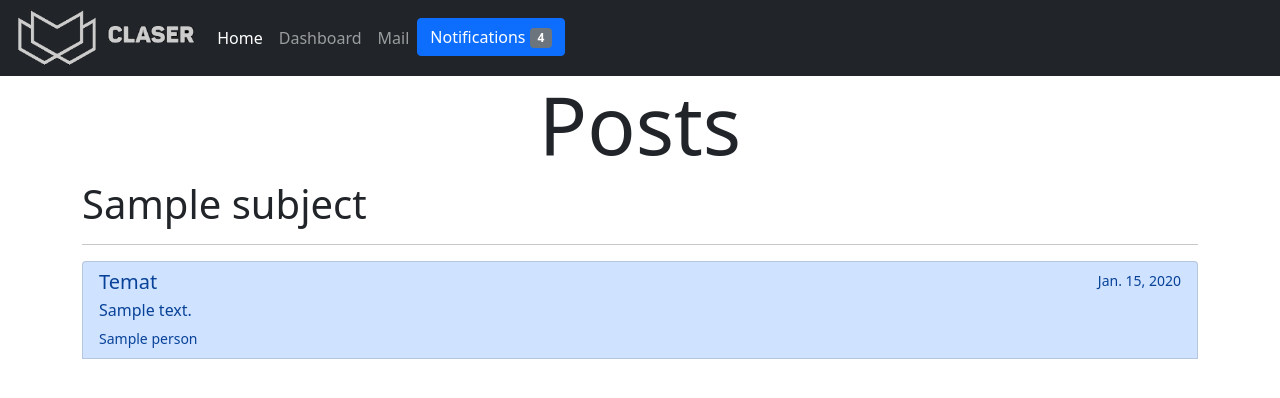
After one commit to michalwrona01/Claser, a Django app: page /subject_panel/1 in a window 1280 px wide. The commit adds this page. Shown: the top 398 px of the page. Run offline with Django 3.2, Linux system fonts and the light colour scheme; tables that the repository leaves empty hold one stand-in row (values such as "Sample post").

Commit message:
Add display posts of subjects

```diff
--- a/app/models.py
+++ b/app/models.py
@@ -1,7 +1,4 @@
 from django.db import models
-from django.contrib.auth.models import User
-from django.db.models.deletion import SET_NULL
-
 
 
 class Subject(models.Model):
@@ -27,8 +24,20 @@ class Person(models.Model):
         return f'{self.name}, {self.classroom.name}'
 
 class Mark(models.Model):
-    mark_number = models.IntegerField(null=False)
-    mark_name = models.CharField(max_length=30, null=True)
+    MARK_NUMBER = (
+        (1, '1'),
+        (1.5 , '1+'),
+        (2, '2'),
+        (2.5, '2+'),
+        (3, '3'),
+        (3.5, '3+'),
+        (4, '4'),
+        (4.5, '4+'),
+        (5, '5'),
+        (5.5, '5+'),
+        (6, '6'),
+    )
+    mark_number = models.IntegerField(null=False, choices=MARK_NUMBER)
     subjects = models.ForeignKey(Subject, null=True, on_delete=models.CASCADE)
     students = models.ManyToManyField(Person)
 
--- a/app/templates/app/dashboard.html
+++ b/app/templates/app/home.html
@@ -15,7 +15,7 @@
     <tr>
     <th style="text-align: center;">
         {% for subject in subjects %}
-            <a style="margin: 5px;" href="#" class="btn btn-primary btn-lg"><h5><b>{{subject}}</b></h5>
+            <a style="margin: 5px;" href="{% url 'subject_panel' subject.id %}" class="btn btn-primary btn-lg"><h5><b>{{subject}}</b></h5>
         {% endfor %}
     </th>
     </tr>
--- a/app/templates/app/navbar.html
+++ b/app/templates/app/navbar.html
@@ -8,10 +8,10 @@
     <div class="collapse navbar-collapse" id="navbarNav">
       <ul class="navbar-nav">
         <li class="nav-item">
-          <a class="nav-link active" aria-current="page" href="#">Home</a>
+          <a class="nav-link active" aria-current="page" href="{% url 'home' %}">Home</a>
         </li>
         <li class="nav-item">
-          <a class="nav-link" href="#">Dashboard</a>
+          <a class="nav-link" href="{% url 'home' %}">Dashboard</a>
         </li>
         <li class="nav-item">
           <a class="nav-link" href="#">Mail</a>
--- /dev/null
+++ b/app/templates/app/subject_panel.html
@@ -0,0 +1,22 @@
+{% extends 'app/main.html' %}
+{% load static %}
+{% block content %}
+
+<h1 align="center" class="display-1">Posts</h1>
+<h1 class="display-6">{{subject}}</h1>
+<hr>
+<div class="list-group">
+{% for post in posts %}
+  <a href="#" class="list-group-item list-group-item-action list-group-item-primary">
+    <div class="d-flex w-100 justify-content-between">
+      <h5 class="mb-1">Temat</h5>
+      <small>{{post.date_created}}</small>
+    </div>
+    <p class="mb-1">{{post.text}}</p>
+    <small>{{post.created_person.name}}</small>
+  </a>
+  <br>
+{% endfor %}
+</div>
+
+{% endblock %}
--- a/app/urls.py
+++ b/app/urls.py
@@ -3,5 +3,6 @@ from . import views
 
 
 urlpatterns = [
-    path('', views.home),
+    path('', views.home, name="home"),
+    path('subject_panel/<str:pk>', views.subject_panel, name="subject_panel"),
 ]
--- a/app/views.py
+++ b/app/views.py
@@ -1,6 +1,8 @@
 from django.shortcuts import render
 from django.http import HttpResponse
 from .models import *
+from django.utils import timezone
+
 
 
 def home(request):
@@ -19,4 +21,17 @@ def home(request):
                 }
 
 
-    return render(request, 'app/dashboard.html', context)
+    return render(request, 'app/home.html', context)
+
+def subject_panel(request, pk):
+    classroom = Person.objects.get(id=1).classroom
+    subject = Subject.objects.get(id=pk)
+    posts = Post.objects.filter(classroom=classroom).filter(subject=subject)
+
+    context = {'posts' : posts,
+                'subject' : subject,
+                'classroom' : classroom,
+                }
+
+
+    return render(request, 'app/subject_panel.html', context)
```
Also changed, not shown: app/migrations/0004_auto_20210513_1833.py (added).
